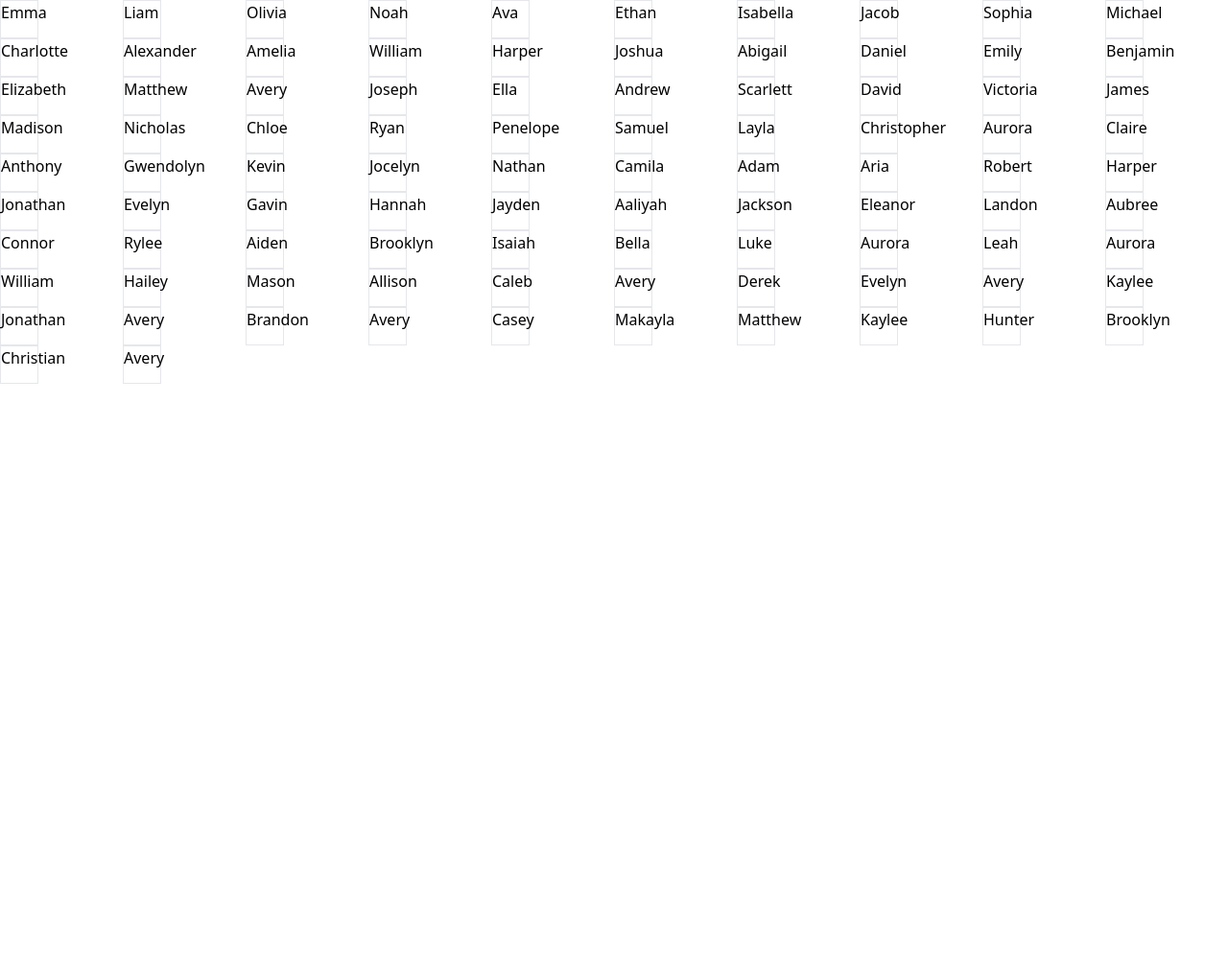
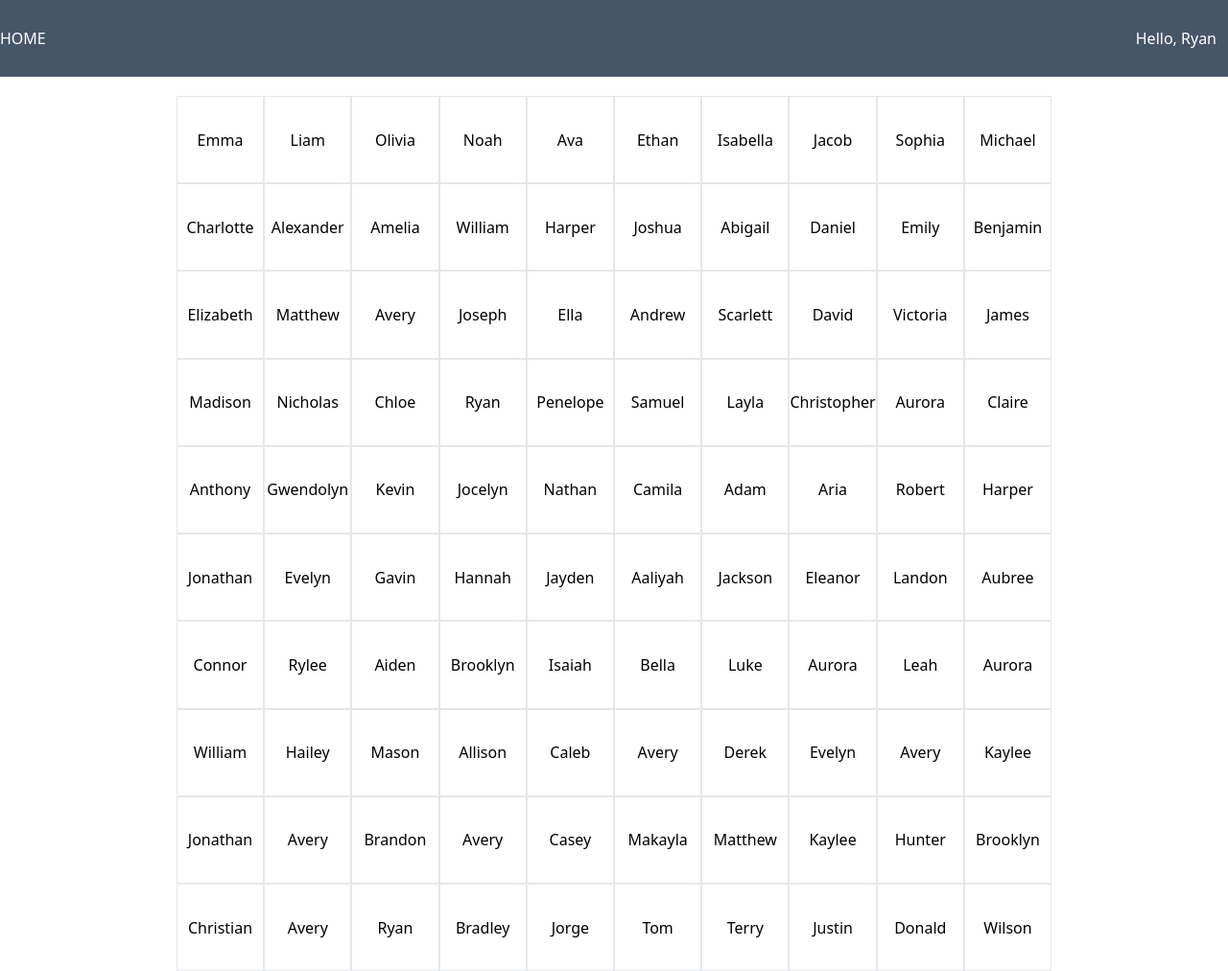
Before and after one commit to ryanrobertson27/myfootballboard, a React (Vite) app in the folder frontend/: page / in a window 1280 px wide. Shown: the whole page at 96% size. Before the commit the page ends 800 px from the top, so only its background shows below. Built offline with nearby package versions, Linux system fonts and the light colour scheme.

Commit message:
Add Board, Square, and Header to Home page

```diff
--- a/frontend/src/components/Board.jsx
+++ b/frontend/src/components/Board.jsx
@@ -1,10 +1,8 @@
 import Square from './Square';
 
 const Board = () => (
-  <div>
-    <div className="grid grid-cols-10 grid-rows-10">
-      <Square />
-    </div>
+  <div className="grid grid-cols-10 grid-rows-10">
+    <Square />
   </div>
 );
 
--- /dev/null
+++ b/frontend/src/components/Header.jsx
@@ -0,0 +1,18 @@
+import { useState } from 'react';
+
+const Header = () => {
+  const [count, setCount] = useState();
+
+  return (
+    <div className="w-screen h-20 flex justify-center items-center bg-slate-600 text-white mb-5">
+      <div className="flex container justify-between">
+        <div>HOME</div>
+        <div className="flex justify-end">
+          <div className="mr-3">Hello, Ryan</div>
+        </div>
+      </div>
+    </div>
+  );
+};
+
+export default Header;
--- a/frontend/src/components/Square.jsx
+++ b/frontend/src/components/Square.jsx
@@ -1,6 +1,10 @@
 import { names } from '../data/names';
 
 const Square = () =>
-  names.map((name) => <div className="w-10 h-10 border">{name}</div>);
+  names.map((name) => (
+    <div className="w-full aspect-square border text-center flex justify-center items-center">
+      {name}
+    </div>
+  ));
 
 export default Square;
--- a/frontend/src/data/names.js
+++ b/frontend/src/data/names.js
@@ -91,4 +91,12 @@ export const names = [
   'Brooklyn',
   'Christian',
   'Avery',
+  'Ryan',
+  'Bradley',
+  'Jorge',
+  'Tom',
+  'Terry',
+  'Justin',
+  'Donald',
+  'Wilson',
 ];
--- a/frontend/src/pages/Home.jsx
+++ b/frontend/src/pages/Home.jsx
@@ -1,12 +1,14 @@
 import { useState } from 'react';
 import Board from '../components/Board';
+import Header from '../components/Header';
 
 const Home = () => {
   const [count, setCount] = useState(0);
 
   return (
-    <div>
-      <div>
+    <div className="flex flex-col">
+      <Header />
+      <div className="flex justify-center">
         <Board />
       </div>
     </div>
```
Also changed, not shown: frontend/src/components/CurrentScore.jsx (added), frontend/src/components/HorizontalNumbers.jsx (added), frontend/src/components/VerticalNumbers.jsx (added).
